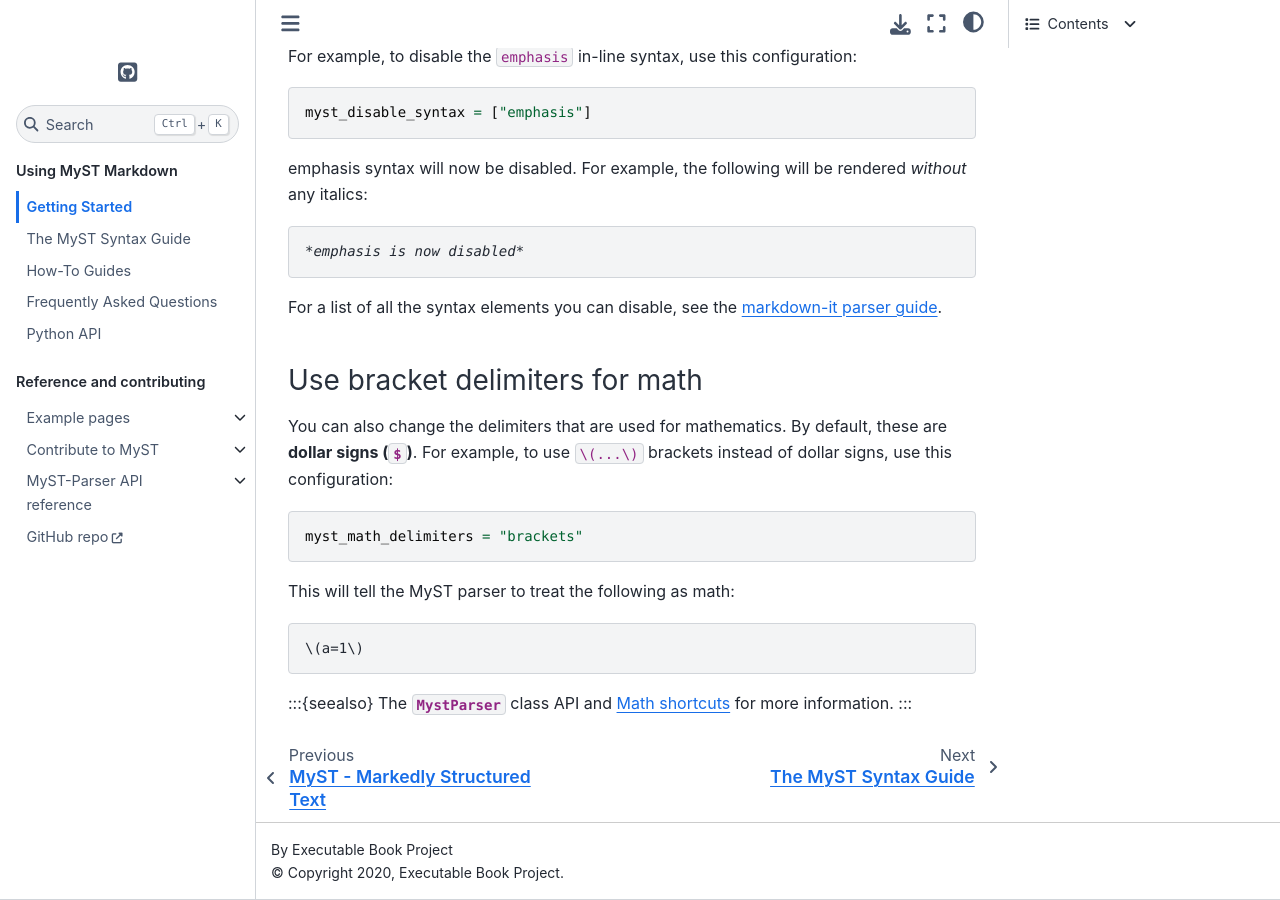
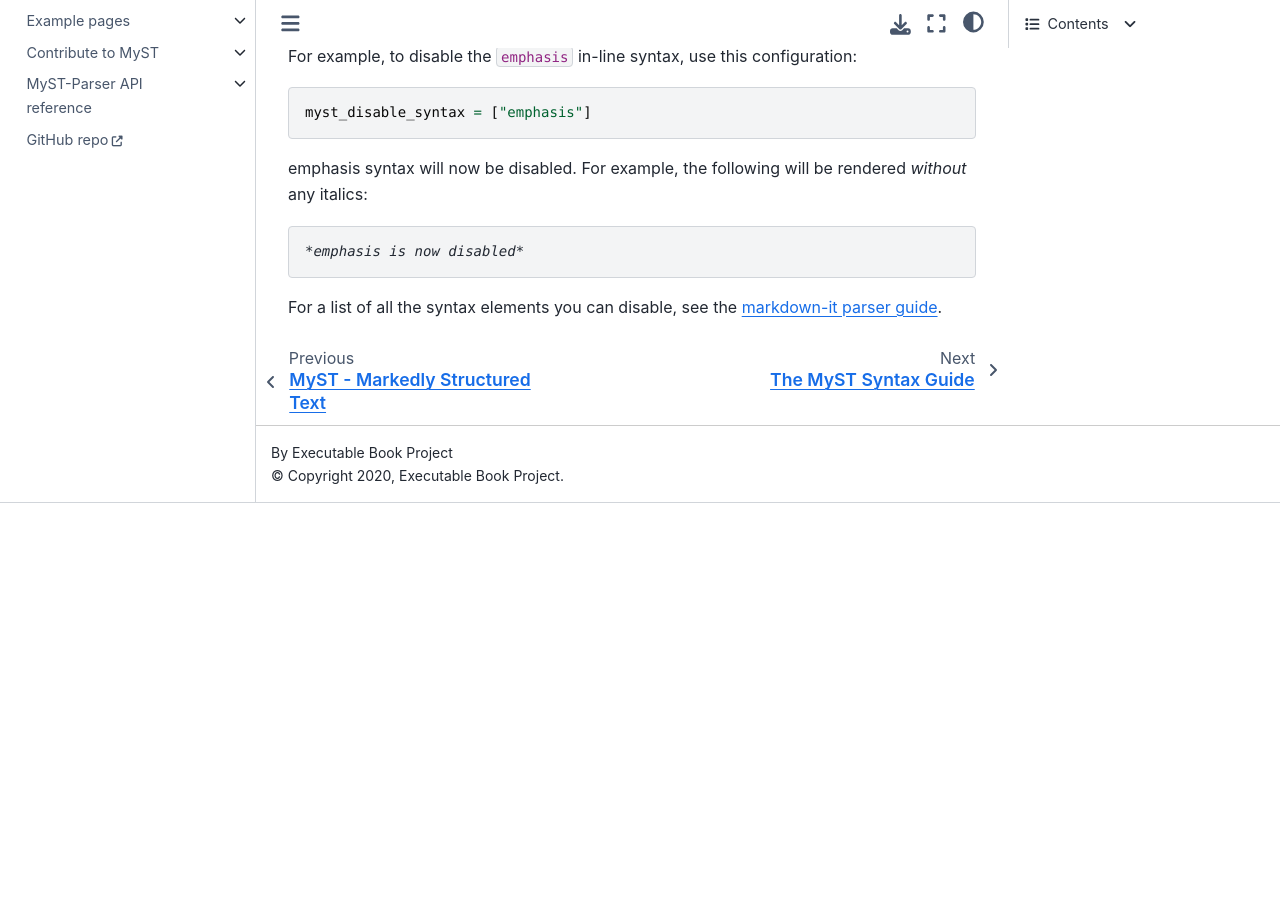
Before and after one commit to executablebooks/MyST-Parser, a Sphinx documentation site: the page built from docs/using/intro.md, in a window 1280 px wide and 900 px high, scrolled down 5543 px. Built offline with Sphinx 7.4.7 and the Sphinx Book theme 1.1.4, drawn with Linux system fonts in a browser that asks for light colours; after the commit the page ends 6046 px from its top, so only the background shows below that.

Commit message:
Update intro.md

````diff
--- a/docs/using/intro.md
+++ b/docs/using/intro.md
@@ -283,23 +285,3 @@
 ```
 
 For a list of all the syntax elements you can disable, see the [markdown-it parser guide](markdown_it:using).
-
-### Use bracket delimiters for math
-
-You can also change the delimiters that are used for mathematics.
-By default, these are **dollar signs (`$`)**.
-For example, to use `\(...\)` brackets instead of dollar signs, use this configuration:
-
-```python
-myst_math_delimiters = "brackets"
-```
-
-This will tell the MyST parser to treat the following as math:
-
-```md
-\(a=1\)
-```
-
-:::{seealso}
-The {py:class}`~myst_parser.sphinx_parser.MystParser` class API and {ref}`syntax/math` for more information.
-:::
````
Also changed, not shown: other parts of docs/using/intro.md (+2 -0 lines).
